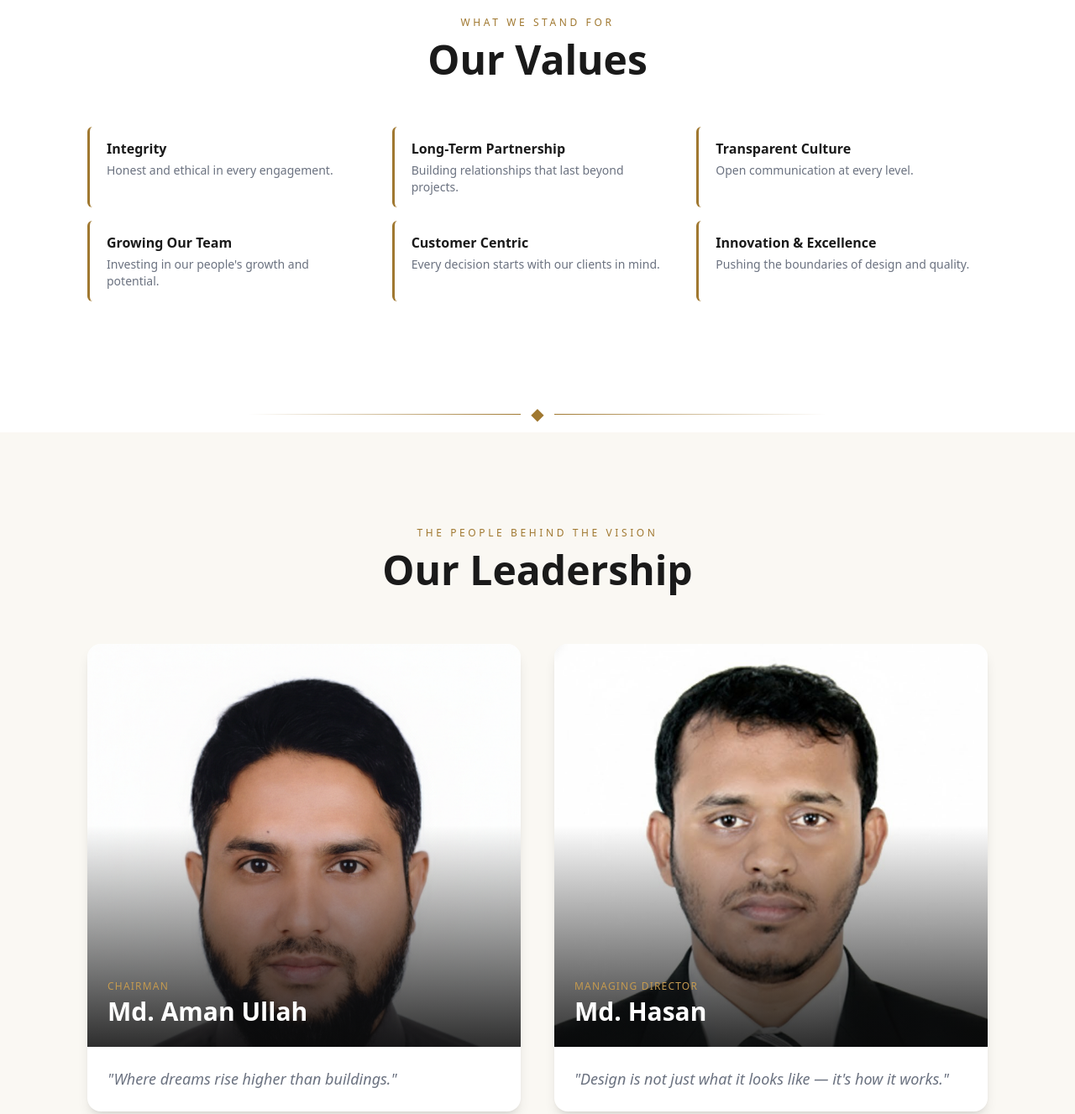
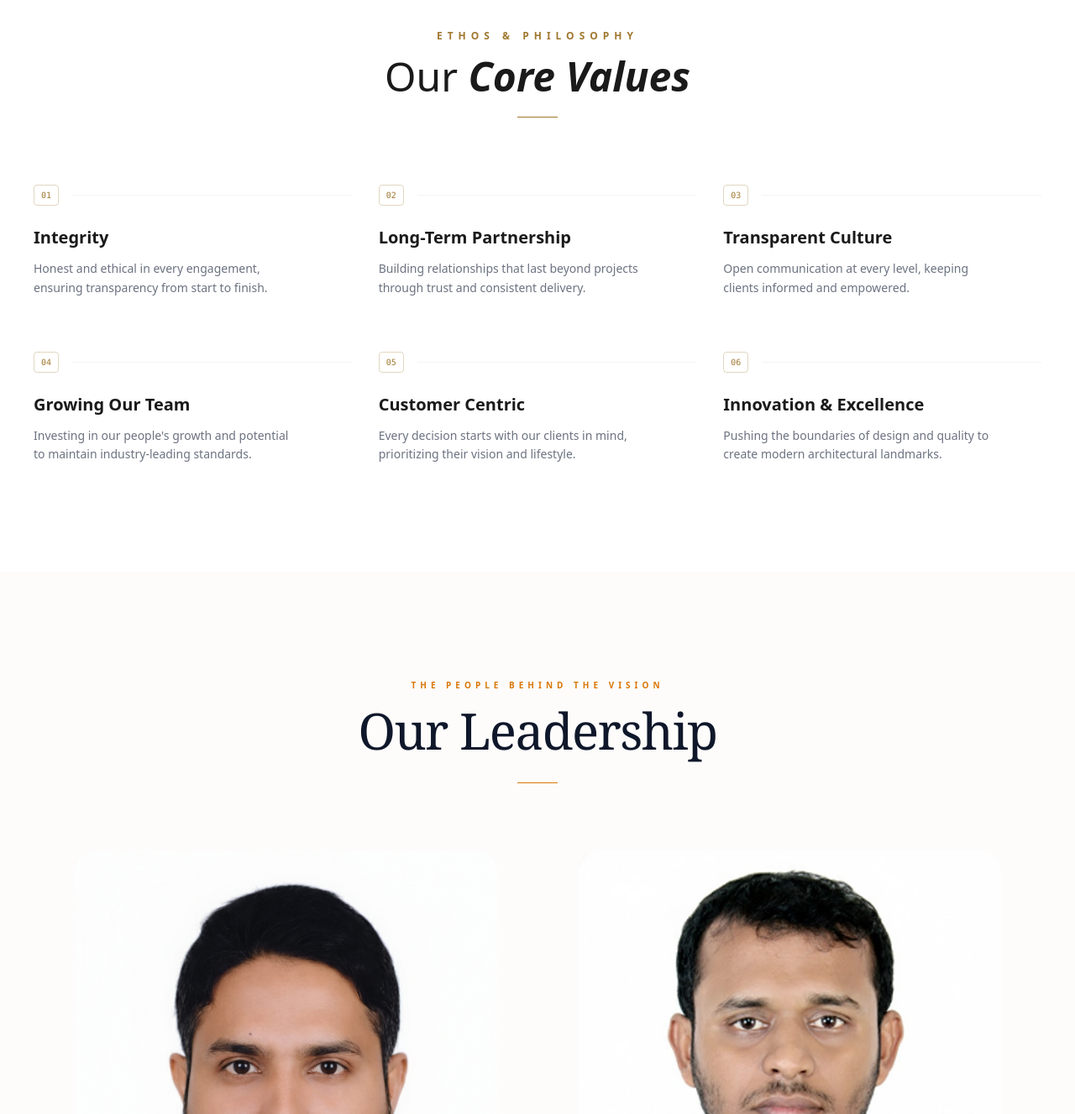
Before and after one commit to umme-Tahazzee/architect, a website: page html/about.html in a window 1280 px wide. Shown: the part 1320-2647 px from the top of the page at 84% size. Drawn offline with nearby package versions, Linux system fonts and the light colour scheme.

Commit message:
feat: create about page with company overview and core values sections

```diff
--- a/html/about.html
+++ b/html/about.html
@@ -180,98 +180,147 @@
 
 
     <!-- ─── OUR VALUES ─── -->
-    <section class="bg-white py-20 md:py-28">
-        <div class="max-w-6xl mx-auto px-6 md:px-10">
+ <section class="bg-white py-24 md:py-32">
+    <div class="max-w-7xl mx-auto px-6 md:px-10">
 
-            <div class="text-center mb-14" data-aos="fade-up">
-                <p class="text-xs uppercase tracking-[0.3em] text-gold font-medium mb-3">What We Stand For</p>
-                <h2 class="font-display text-4xl md:text-5xl font-bold text-dark-text">Our Values</h2>
+        <div class="text-center mb-20" data-aos="fade-up">
+            <p class="text-[10px] md:text-xs uppercase tracking-[0.5em] text-gold font-bold mb-4">
+                Ethos & Philosophy
+            </p>
+            <h2 class="font-display text-4xl md:text-5xl font-light text-dark-text">
+                Our <span class="font-bold italic">Core Values</span>
+            </h2>
+            <div class="w-12 h-[1px] bg-gold mx-auto mt-6"></div>
         </div>
 
-            <div class="grid grid-cols-1 sm:grid-cols-2 md:grid-cols-3 gap-4" data-aos="fade-up" data-aos-delay="100">
-                <div class="value-card rounded-md">
-                    <p class="font-semibold text-base">Integrity</p>
-                    <p class="text-gray-500 text-sm mt-1">Honest and ethical in every engagement.</p>
+        <div class="grid grid-cols-1 md:grid-cols-3 gap-y-12 md:gap-y-16 gap-x-8" data-aos="fade-up">
+
+            <div class="flex flex-col">
+                <div class="mb-6 flex items-center gap-4">
+                    <span class="text-[10px] font-mono text-gold border border-gold/30 px-2 py-1 rounded">01</span>
+                    <div class="h-[1px] flex-grow bg-gray-100"></div>
                 </div>
-                <div class="value-card rounded-md">
-                    <p class="font-semibold text-base">Long-Term Partnership</p>
-                    <p class="text-gray-500 text-sm mt-1">Building relationships that last beyond projects.</p>
-                </div>
-                <div class="value-card rounded-md">
-                    <p class="font-semibold text-base">Transparent Culture</p>
-                    <p class="text-gray-500 text-sm mt-1">Open communication at every level.</p>
-                </div>
-                <div class="value-card rounded-md">
-                    <p class="font-semibold text-base">Growing Our Team</p>
-                    <p class="text-gray-500 text-sm mt-1">Investing in our people's growth and potential.</p>
-                </div>
-                <div class="value-card rounded-md">
-                    <p class="font-semibold text-base">Customer Centric</p>
-                    <p class="text-gray-500 text-sm mt-1">Every decision starts with our clients in mind.</p>
-                </div>
-                <div class="value-card rounded-md">
-                    <p class="font-semibold text-base">Innovation & Excellence</p>
-                    <p class="text-gray-500 text-sm mt-1">Pushing the boundaries of design and quality.</p>
-                </div>
+                <h3 class="font-display text-xl font-bold text-dark-text mb-3">Integrity</h3>
+                <p class="text-gray-500 text-sm leading-relaxed max-w-xs">
+                    Honest and ethical in every engagement, ensuring transparency from start to finish.
+                </p>
             </div>
 
+            <div class="flex flex-col">
+                <div class="mb-6 flex items-center gap-4">
+                    <span class="text-[10px] font-mono text-gold border border-gold/30 px-2 py-1 rounded">02</span>
+                    <div class="h-[1px] flex-grow bg-gray-100"></div>
+                </div>
+                <h3 class="font-display text-xl font-bold text-dark-text mb-3">Long-Term Partnership</h3>
+                <p class="text-gray-500 text-sm leading-relaxed max-w-xs">
+                    Building relationships that last beyond projects through trust and consistent delivery.
+                </p>
+            </div>
+
+            <div class="flex flex-col">
+                <div class="mb-6 flex items-center gap-4">
+                    <span class="text-[10px] font-mono text-gold border border-gold/30 px-2 py-1 rounded">03</span>
+                    <div class="h-[1px] flex-grow bg-gray-100"></div>
+                </div>
+                <h3 class="font-display text-xl font-bold text-dark-text mb-3">Transparent Culture</h3>
+                <p class="text-gray-500 text-sm leading-relaxed max-w-xs">
+                    Open communication at every level, keeping clients informed and empowered.
+                </p>
+            </div>
+
+            <div class="flex flex-col">
+                <div class="mb-6 flex items-center gap-4">
+                    <span class="text-[10px] font-mono text-gold border border-gold/30 px-2 py-1 rounded">04</span>
+                    <div class="h-[1px] flex-grow bg-gray-100"></div>
+                </div>
+                <h3 class="font-display text-xl font-bold text-dark-text mb-3">Growing Our Team</h3>
+                <p class="text-gray-500 text-sm leading-relaxed max-w-xs">
+                    Investing in our people's growth and potential to maintain industry-leading standards.
+                </p>
+            </div>
+
+            <div class="flex flex-col">
+                <div class="mb-6 flex items-center gap-4">
+                    <span class="text-[10px] font-mono text-gold border border-gold/30 px-2 py-1 rounded">05</span>
+                    <div class="h-[1px] flex-grow bg-gray-100"></div>
+                </div>
+                <h3 class="font-display text-xl font-bold text-dark-text mb-3">Customer Centric</h3>
+                <p class="text-gray-500 text-sm leading-relaxed max-w-xs">
+                    Every decision starts with our clients in mind, prioritizing their vision and lifestyle.
+                </p>
+            </div>
+
+            <div class="flex flex-col">
+                <div class="mb-6 flex items-center gap-4">
+                    <span class="text-[10px] font-mono text-gold border border-gold/30 px-2 py-1 rounded">06</span>
+                    <div class="h-[1px] flex-grow bg-gray-100"></div>
+                </div>
+                <h3 class="font-display text-xl font-bold text-dark-text mb-3">Innovation & Excellence</h3>
+                <p class="text-gray-500 text-sm leading-relaxed max-w-xs">
+                    Pushing the boundaries of design and quality to create modern architectural landmarks.
+                </p>
+            </div>
+
+        </div>
     </div>
 </section>
 
 
-    <!-- ─── ORNAMENT DIVIDER ─── -->
-    <div class="max-w-3xl mx-auto px-10 py-2">
-        <div class="ornament text-xl">◆</div>
-    </div>
 
 
 
-    <!-- ─── LEADERSHIP ─── -->
-    <section class="bg-cream py-20 md:py-28">
-        <div class="max-w-6xl mx-auto px-6 md:px-10">
 
-            <div class="text-center mb-16" data-aos="fade-up">
-                <p class="text-xs uppercase tracking-[0.3em] text-gold font-medium mb-3">The People Behind the Vision
-                </p>
-                <h2 class="font-display text-4xl md:text-5xl font-bold text-dark-text">Our Leadership</h2>
+      <section class="bg-[#fdfcfb] py-24 md:py-32 overflow-hidden">
+    <div class="max-w-6xl mx-auto px-6">
+
+        <div class="text-center mb-20" data-aos="fade-up">
+            <span class="text-[10px] uppercase tracking-[0.5em] text-amber-600 font-semibold mb-4 block">
+                The People Behind the Vision
+            </span>
+            <h2 class="font-serif text-5xl md:text-6xl text-slate-900 tracking-tight">
+                Our Leadership
+            </h2>
+            <div class="w-12 h-[1px] bg-amber-600 mx-auto mt-8"></div>
         </div>
 
-            <div class="grid grid-cols-1 md:grid-cols-2 gap-10">
+        <div class="grid grid-cols-1 md:grid-cols-2 gap-16 lg:gap-24">
 
-                <!-- Card 1 -->
-                <div class="team-card rounded-2xl overflow-hidden shadow-lg bg-white" data-aos="fade-up"
-                    data-aos-delay="100">
-                    <div class="relative w-full h-[480px]">
+            <div class="group cursor-default" data-aos="fade-up" data-aos-delay="100">
+                <div class="relative overflow-hidden rounded-3xl bg-slate-100 aspect-[4/5]">
                     <img src="../assests/aman.png" alt="Md. Aman Ullah"
-                            class="w-full h-full object-cover object-top" />
-                        <div class="absolute inset-0 team-overlay pointer-events-none"></div>
-                        <div class="absolute bottom-0 left-0 p-6 text-white">
-                            <p class="text-xs uppercase tracking-widest text-gold-light mb-1">Chairman</p>
-                            <h3 class="text-2xl md:text-3xl font-bold">Md. Aman Ullah</h3>
+                        class="w-full h-full object-cover object-top transition-transform duration-1000 group-hover:scale-105" />
+
+                    <div class="absolute inset-0 bg-gradient-to-t from-black/60 via-transparent to-transparent opacity-80"></div>
+
+                    <div class="absolute bottom-6 left-6 right-6 p-6 backdrop-blur-md bg-white/10 border border-white/20 rounded-2xl">
+                        <p class="text-[10px] uppercase tracking-[0.3em] text-amber-400 mb-1 font-bold">Chairman</p>
+                        <h3 class="text-2xl md:text-3xl font-bold text-white font-serif">Md. Aman Ullah</h3>
                     </div>
                 </div>
-                    <div class="p-6">
-                        <p class="text-gray-500 italic font-display text-lg leading-relaxed">
+
+                <div class="mt-8 px-2 border-l-2 border-amber-100 ml-4">
+                    <p class="text-slate-500 italic font-serif text-xl leading-relaxed">
                         "Where dreams rise higher than buildings."
                     </p>
                 </div>
             </div>
 
-                <!-- Card 2 -->
-                <div class="team-card rounded-2xl overflow-hidden shadow-lg bg-white" data-aos="fade-up"
-                    data-aos-delay="200">
-                    <div class="relative w-full h-[480px]">
+            <div class="group cursor-default" data-aos="fade-up" data-aos-delay="200">
+                <div class="relative overflow-hidden rounded-3xl bg-slate-100 aspect-[4/5]">
                     <img src="../assests/hasan.jpeg" alt="Md. Hasan"
-                            class="w-full h-full object-cover object-top" />
-                        <div class="absolute inset-0 team-overlay pointer-events-none"></div>
-                        <div class="absolute bottom-0 left-0 p-6 text-white">
-                            <p class="text-xs uppercase tracking-widest text-gold-light mb-1">Managing Director</p>
-                            <h3 class="text-2xl md:text-3xl font-bold">Md. Hasan</h3>
+                        class="w-full h-full object-cover object-top transition-transform duration-1000 group-hover:scale-105" />
+
+                    <div class="absolute inset-0 bg-gradient-to-t from-black/60 via-transparent to-transparent opacity-80"></div>
+
+                    <div class="absolute bottom-6 left-6 right-6 p-6 backdrop-blur-md bg-white/10 border border-white/20 rounded-2xl">
+                        <p class="text-[10px] uppercase tracking-[0.3em] text-amber-400 mb-1 font-bold">Managing Director</p>
+                        <h3 class="text-2xl md:text-3xl font-bold text-white font-serif">Md. Hasan</h3>
                     </div>
                 </div>
-                    <div class="p-6">
-                        <p class="text-gray-500 italic font-display text-lg leading-relaxed">
-                            "Design is not just what it looks like — it's how it works."
+
+                <div class="mt-8 px-2 border-l-2 border-amber-100 ml-4">
+                    <p class="text-slate-500 italic font-serif text-xl leading-relaxed">
+                        "Creating spaces for living, not just staying"
                     </p>
                 </div>
             </div>
@@ -279,6 +328,7 @@
         </div>
     </div>
 </section>
+
 
 
     <!-- Footer -->
```
Lines whose indentation alone changed are shown as unchanged.
